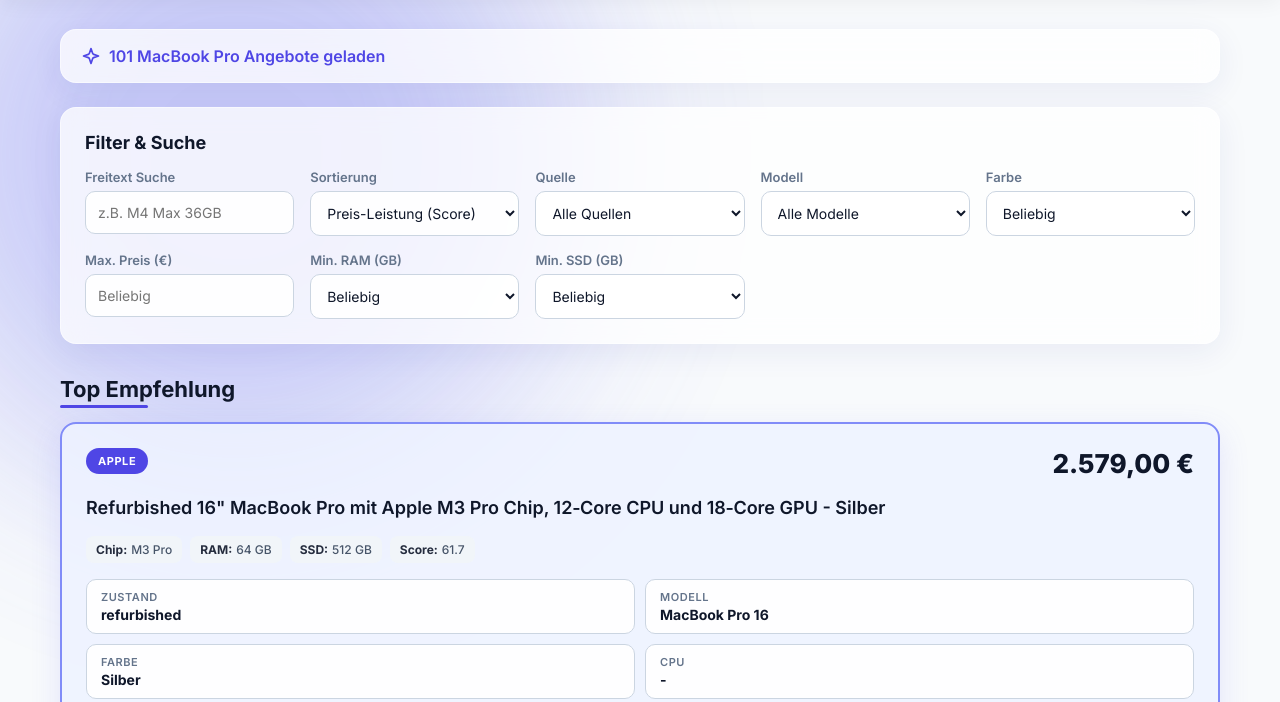
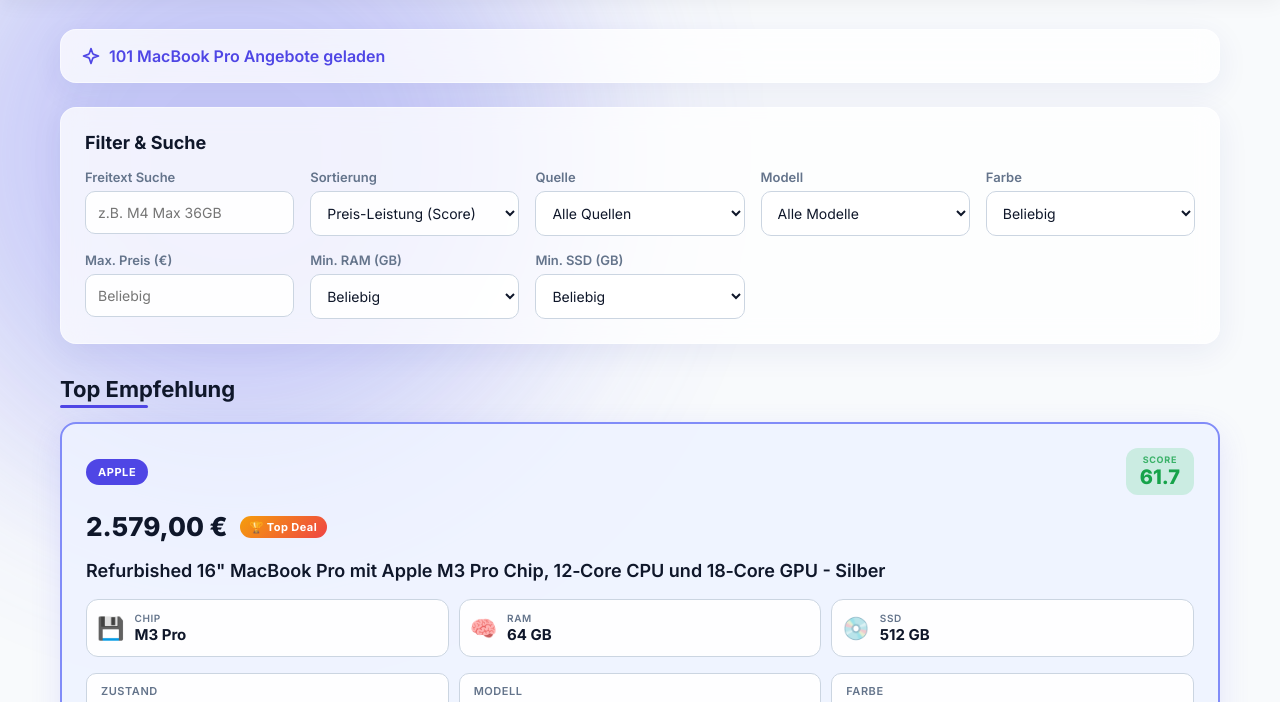
Before and after one commit to ali544544544/Mac-Offers-Finder, a website: page web/index.html in a window 1280 px wide. Shown: the part 98-800 px from the top of the page. Drawn offline with Linux system fonts and the light colour scheme; files whose address does not match are found by name.

Commit message:
feat: score pill on cards, icon spec tiles, fix non-breaking hyphen in parser

```diff
--- a/scripts/parse-apple.mjs
+++ b/scripts/parse-apple.mjs
@@ -1,6 +1,9 @@
 function cleanup(value) {
   return String(value || "")
     .replace(/<[^>]+>/g, " ")
+    .replace(/\u2011/g, "-")   // non-breaking hyphen → normal hyphen
+    .replace(/\u00ad/g, "-")   // soft hyphen
+    .replace(/\u2010/g, "-")   // regular unicode hyphen
     .replace(/&[#\w]+;/g, " ")
     .replace(/\s+/g, " ")
     .trim();
--- a/scripts/parse-mactrade.mjs
+++ b/scripts/parse-mactrade.mjs
@@ -1,6 +1,9 @@
 function cleanup(value) {
   return String(value || "")
     .replace(/<[^>]+>/g, " ")
+    .replace(/\u2011/g, "-")   // non-breaking hyphen → normal hyphen
+    .replace(/\u00ad/g, "-")   // soft hyphen
+    .replace(/\u2010/g, "-")   // regular unicode hyphen
     .replace(/&[#\w]+;/g, " ")
     .replace(/\s+/g, " ")
     .trim();
--- a/web/app.js
+++ b/web/app.js
@@ -76,22 +76,50 @@
 }
 
 function renderOfferCard(offer, isBest = false, index = 0) {
-  // Adding stagger effect on load
   const delay = Math.min(index * 0.05, 0.5);
+  const score = (offer.valueScore || 0).toFixed(1);
+  const scoreClass = offer.valueScore >= 40 ? "score-high" : offer.valueScore >= 20 ? "score-mid" : "score-low";
+
   return `
     <article class="offer-card ${isBest ? "best-card" : ""}" style="animation-delay: ${delay}s">
+
       <div class="offer-card-top">
         <div class="offer-source">${esc(offer.vendor || offer.sourceKey || "-")}</div>
+        <div class="offer-score-pill ${scoreClass}">
+          <span class="score-label">Score</span>
+          <span class="score-value">${score}</span>
+        </div>
+      </div>
+
+      <div class="offer-price-row">
         <div class="offer-price">${euro(offer.price)}</div>
+        ${isBest ? `<div class="best-badge">🏆 Top Deal</div>` : ""}
       </div>
 
       <h3 class="offer-title">${esc(offer.title || "Ohne Titel")}</h3>
 
-      <div class="badges">
-        ${badge("Chip", offer.chip)}
-        ${badge("RAM", offer.ramGb ? `${offer.ramGb} GB` : null)}
-        ${badge("SSD", offer.storageGb ? `${offer.storageGb} GB` : null)}
-        ${badge("Score", (offer.valueScore || 0).toFixed(1))}
+      <div class="spec-grid">
+        <div class="spec-tile">
+          <div class="spec-icon">💾</div>
+          <div class="spec-info">
+            <span class="spec-label">Chip</span>
+            <strong class="spec-value">${esc(offer.chip || "-")}</strong>
+          </div>
+        </div>
+        <div class="spec-tile">
+          <div class="spec-icon">🧠</div>
+          <div class="spec-info">
+            <span class="spec-label">RAM</span>
+            <strong class="spec-value">${offer.ramGb ? offer.ramGb + " GB" : "-"}</strong>
+          </div>
+        </div>
+        <div class="spec-tile">
+          <div class="spec-icon">💿</div>
+          <div class="spec-info">
+            <span class="spec-label">SSD</span>
+            <strong class="spec-value">${offer.storageGb ? (offer.storageGb >= 1000 ? (offer.storageGb/1024).toFixed(offer.storageGb % 1024 === 0 ? 0 : 1) + " TB" : offer.storageGb + " GB") : "-"}</strong>
+          </div>
+        </div>
       </div>
 
       <div class="offer-details">
@@ -100,11 +128,12 @@
         <div><span>Farbe</span><strong>${esc(offer.color || "-")}</strong></div>
         <div><span>CPU</span><strong>${offer.cpuCores ? offer.cpuCores + " Kerne" : "-"}</strong></div>
         <div><span>GPU</span><strong>${offer.gpuCores ? offer.gpuCores + " Kerne" : "-"}</strong></div>
+        <div><span>Jahr</span><strong>${offer.year || "-"}</strong></div>
       </div>
 
       <div class="offer-actions">
         <a class="offer-link" href="${offer.link || "#"}" target="_blank" rel="noopener noreferrer">
-          Zum Angebot
+          Zum Angebot →
         </a>
       </div>
     </article>
--- a/web/styles.css
+++ b/web/styles.css
@@ -118,6 +118,7 @@
   font-size: 28px;
   background: linear-gradient(135deg, var(--accent) 0%, #ec4899 100%);
   -webkit-background-clip: text;
+  background-clip: text;
   -webkit-text-fill-color: transparent;
 }
 
@@ -314,8 +315,59 @@
 .offer-card-top {
   display: flex;
   justify-content: space-between;
-  align-items: flex-start;
+  align-items: center;
   gap: 12px;
+}
+
+/* Score pill */
+.offer-score-pill {
+  display: flex;
+  flex-direction: column;
+  align-items: center;
+  border-radius: 12px;
+  padding: 6px 14px;
+  font-weight: 700;
+  min-width: 60px;
+  text-align: center;
+}
+.score-label {
+  font-size: 9px;
+  text-transform: uppercase;
+  letter-spacing: 0.08em;
+  opacity: 0.8;
+}
+.score-value {
+  font-size: 20px;
+  line-height: 1.2;
+  font-weight: 800;
+}
+.score-high  { background: rgba(34,197,94,0.18);  color: #16a34a; }
+.score-high .score-label { color: #16a34a; }
+.score-mid   { background: rgba(251,191,36,0.18); color: #d97706; }
+.score-mid .score-label  { color: #d97706; }
+.score-low   { background: rgba(239,68,68,0.12);  color: #dc2626; }
+.score-low .score-label  { color: #dc2626; }
+
+[data-theme='dark'] .score-high { background: rgba(34,197,94,0.22);  color: #4ade80; }
+[data-theme='dark'] .score-mid  { background: rgba(251,191,36,0.22); color: #fbbf24; }
+[data-theme='dark'] .score-low  { background: rgba(239,68,68,0.18);  color: #f87171; }
+
+/* Price row */
+.offer-price-row {
+  display: flex;
+  align-items: center;
+  gap: 12px;
+}
+
+.best-badge {
+  background: linear-gradient(135deg, #f59e0b, #ef4444);
+  color: white;
+  font-size: 11px;
+  font-weight: 700;
+  padding: 4px 10px;
+  border-radius: 20px;
+  letter-spacing: 0.04em;
+  white-space: nowrap;
 }
 
 .offer-source {
@@ -342,32 +394,61 @@
   font-weight: 600;
 }
 
-.badges {
-  display: flex;
-  flex-wrap: wrap;
-  gap: 8px;
+/* Spec tiles: Chip / RAM / SSD */
+.spec-grid {
+  display: grid;
+  grid-template-columns: repeat(3, 1fr);
+  gap: 10px;
 }
 
-.badge {
-  background: var(--badge-bg);
-  color: var(--badge-text);
-  font-size: 12px;
-  font-weight: 500;
-  padding: 6px 10px;
-  border-radius: 8px;
+.spec-tile {
+  background: var(--input-bg);
+  border: 1px solid var(--input-border);
+  border-radius: 12px;
+  padding: 12px 10px;
   display: flex;
   align-items: center;
-  gap: 4px;
+  gap: 10px;
+  transition: border-color 0.2s;
 }
 
-.badge strong {
+.spec-tile:hover {
+  border-color: var(--accent);
+}
+
+.spec-icon {
+  font-size: 22px;
+  line-height: 1;
+  flex-shrink: 0;
+}
+
+.spec-info {
+  display: flex;
+  flex-direction: column;
+  gap: 1px;
+  min-width: 0;
+}
+
+.spec-label {
+  font-size: 10px;
+  color: var(--text-muted);
+  text-transform: uppercase;
+  letter-spacing: 0.06em;
+  font-weight: 600;
+}
+
+.spec-value {
+  font-size: 15px;
+  font-weight: 700;
   color: var(--text-main);
-  opacity: 0.9;
+  white-space: nowrap;
+  overflow: hidden;
+  text-overflow: ellipsis;
 }
 
 .offer-details {
   display: grid;
-  grid-template-columns: 1fr 1fr;
+  grid-template-columns: repeat(3, 1fr);
   gap: 10px;
 }
 
```
